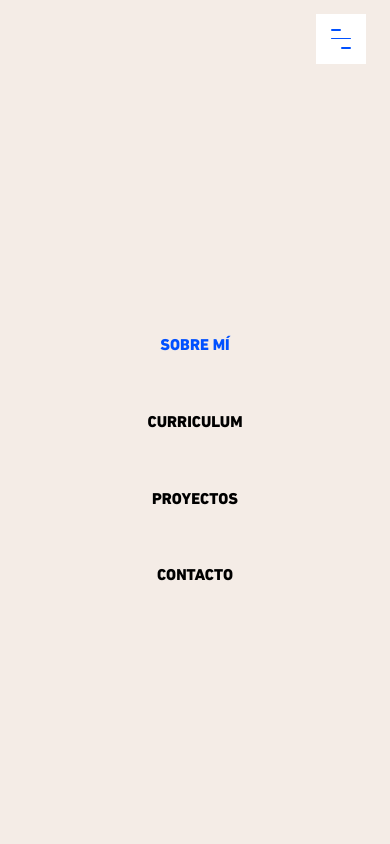
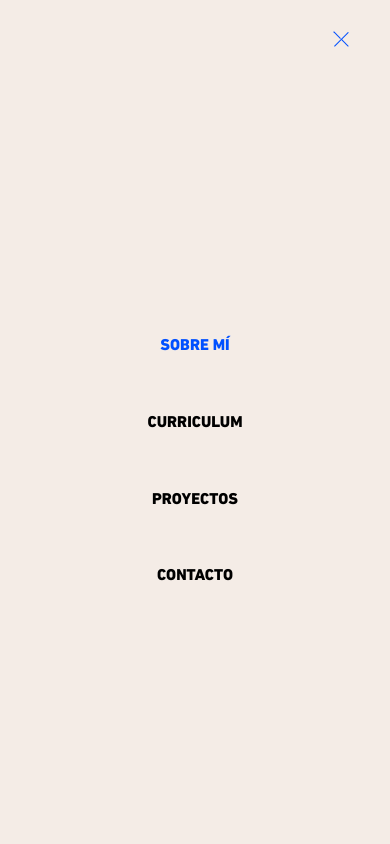
Before and after one commit to Cocahuana/portfolio_nextjs, a Next.js app: page / in a window 390 px wide. Both pictures are taken after a click on the element 341 px from the left and 42 px from the top of the page. Shown: the top 844 px of the page. Built offline with nearby package versions, Linux system fonts and the light colour scheme.

Commit message:
Feat: change some styles navbar

```diff
--- a/src/components/elements/Hamburger/Hamburger.tsx
+++ b/src/components/elements/Hamburger/Hamburger.tsx
@@ -1,10 +1,20 @@
-function Hamburger() {
+type Props = {
+	children?: React.ReactNode;
+	isClosed?: boolean;
+};
+
+export function Hamburger({ children, isClosed }: Props) {
 	return (
 		<div>
-			<button className='relative group'>
-				<div className='relative flex items-center justify-center w-[50px] h-[50px] transform transition-all bg-white  duration-200'>
-					<div className='flex flex-col justify-between w-[20px] h-[20px] transform transition-all duration-300 group-focus:-rotate-[45deg] origin-center'>
-						<HamburgerLines />
+			<button className='relative'>
+				<div
+					className={`relative flex items-center justify-center w-[50px] h-[50px] transform transition-all duration-200`}
+				>
+					<div
+						className={`flex flex-col justify-between w-[20px] h-[20px] transform transition-all duration-300  origin-center
+						${isClosed === true ? "-rotate-[45deg]" : "focus:-rotate-[45deg]"}`}
+					>
+						{isClosed === true ? children : <Lines />}
 					</div>
 				</div>
 			</button>
@@ -12,12 +22,20 @@ function Hamburger() {
 	);
 }
 
-const HamburgerLines = () => (
+const Lines = () => (
 	<>
-		<div className='bg-[color:var(--primary-bg)] h-[2px] w-1/2 rounded transform transition-all duration-300 group-focus:-rotate-90 group-focus:h-[1px] origin-right delay-75 group-focus:-translate-y-[1px]' />
+		<div className='bg-[color:var(--primary-bg)] h-[2px] w-1/2 rounded ' />
 		<div className='bg-[color:var(--primary-bg)] h-[1px] rounded' />
-		<div className='bg-[color:var(--primary-bg)] h-[2px] w-1/2 rounded self-end transform transition-all duration-300 group-focus:-rotate-90 group-focus:h-[1px] origin-left delay-75 group-focus:translate-y-[1px]' />
+		<div className='bg-[color:var(--primary-bg)] h-[2px] w-1/2 rounded self-end' />
 	</>
 );
 
-export default Hamburger;
+export const HamburgerClosed = () => (
+	<>
+		<div
+			className={`bg-[color:var(--primary-bg)] w-1/2 rounded transform transition-all duration-300 -rotate-90 h-[1px] origin-right delay-75 -translate-y-[1px]`}
+		/>
+		<div className='bg-[color:var(--primary-bg)] h-[1px] rounded' />
+		<div className='bg-[color:var(--primary-bg)]  w-1/2 rounded self-end transform transition-all duration-300 -rotate-90 h-[1px] origin-left delay-75 translate-y-[1px]' />
+	</>
+);
--- a/src/components/modules/Header/Header.tsx
+++ b/src/components/modules/Header/Header.tsx
@@ -1,13 +1,23 @@
 import NavLink from "@/components/elements/NavLink/NavLink";
 import SquareBlock from "@/components/elements/SquareBlock/SquareBlock";
-import Hamburger from "@/components/elements/Hamburger/Hamburger";
+import {
+	Hamburger,
+	HamburgerClosed,
+} from "@/components/elements/Hamburger/Hamburger";
 import { useState, useEffect } from "react";
 import Flex from "@/components/elements/Flex/Flex";
+import { motion, AnimatePresence } from "framer-motion";
 function Header() {
-	const [isOpen, setIsOpen] = useState(false);
-	const handleMenu = (event: React.MouseEvent<HTMLDivElement>) => {
+	const [open, setOpen] = useState(false);
+
+	const isOpen = (event: React.MouseEvent<HTMLDivElement>) => {
 		event.preventDefault();
-		setIsOpen(!isOpen);
+		setOpen(true);
+	};
+
+	const closeMenu = (event: React.MouseEvent<HTMLDivElement>) => {
+		event.preventDefault();
+		setOpen(false);
 	};
 	const navLinks = [
 		{
@@ -39,31 +49,62 @@ function Header() {
 
 	return (
 		<>
-			{isOpen === true ? (
+			{open === true ? (
+				<AnimatePresence mode='wait'>
+					<motion.div
+						initial={{ opacity: 0 }}
+						animate={{ opacity: 1 }}
+						exit={{ opacity: 0 }}
+						transition={{ duration: 0.4 }}
+					>
 						<div className='z-50 w-full h-full fixed bg-[color:var(--skin-bg)]'>
-					<Flex className=' w-full h-full flex-col'>
+							<Flex className=' w-full h-full flex-col '>
 								<Flex
 									className='w-full h-[10vh] items-center justify-end px-6'
-							onClick={handleMenu}
+									onClick={closeMenu}
 								>
-							<Hamburger />
+									<Hamburger isClosed={open}>
+										<HamburgerClosed />
+									</Hamburger>
 								</Flex>
 								<Flex className='w-full h-full items-center'>
 									<Flex className='flex-col w-full h-2/5 items-center justify-around'>
-								{navLinks.map((navLink) => (
+										{navLinks.map((navLink, key) => (
+											<motion.a
+												key={key}
+												initial={{ y: -80, opacity: 0 }}
+												animate={{ y: 0, opacity: 1 }}
+												transition={{
+													delay: 0.4,
+													ease: "easeInOut",
+												}}
+												exit={{
+													opacity: 0,
+													y: -1000,
+													transition: {
+														ease: "easeInOut",
+														delay: 1,
+													},
+												}}
+											>
 												<NavLink
 													className='text-2xl font-["DIN-Heavy"]'
 													key={navLink.label}
 													href={navLink.href}
 													label={navLink.label}
 												/>
+											</motion.a>
 										))}
 									</Flex>
 								</Flex>
 							</Flex>
 						</div>
+					</motion.div>
+				</AnimatePresence>
 			) : (
-				<div className='h-[10vh] flex w-full bg-white fixed top-0 overflow-hidden'>
+				<div
+					className={`h-[10vh] flex w-full bg-white fixed top-0 overflow-hidden`}
+				>
 					<div className='flex lg:hidden w-full justify-between px-6 items-center'>
 						<div className='flex flex-col items-start'>
 							<div className='flex justify-center items-center'>
@@ -74,8 +115,10 @@ function Header() {
 								FULL STACK DEVELOPER
 							</p>
 						</div>
-						<div className='z-50' onClick={handleMenu}>
-							<Hamburger />
+						<div className='z-50' onClick={isOpen}>
+							<Hamburger isClosed={open}>
+								<HamburgerClosed />
+							</Hamburger>
 						</div>
 					</div>
 					<div className='hidden lg:flex w-full bg-white'>
```
Lines whose indentation alone changed are shown as unchanged.
